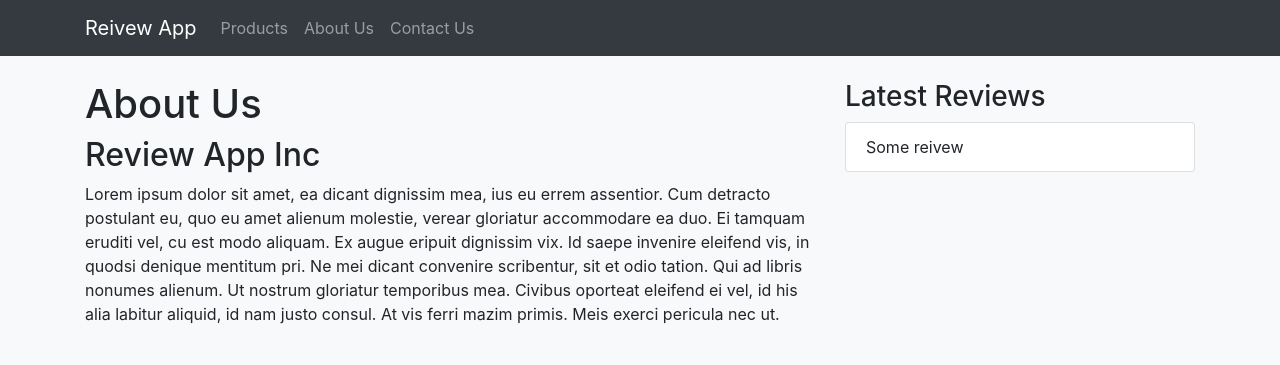
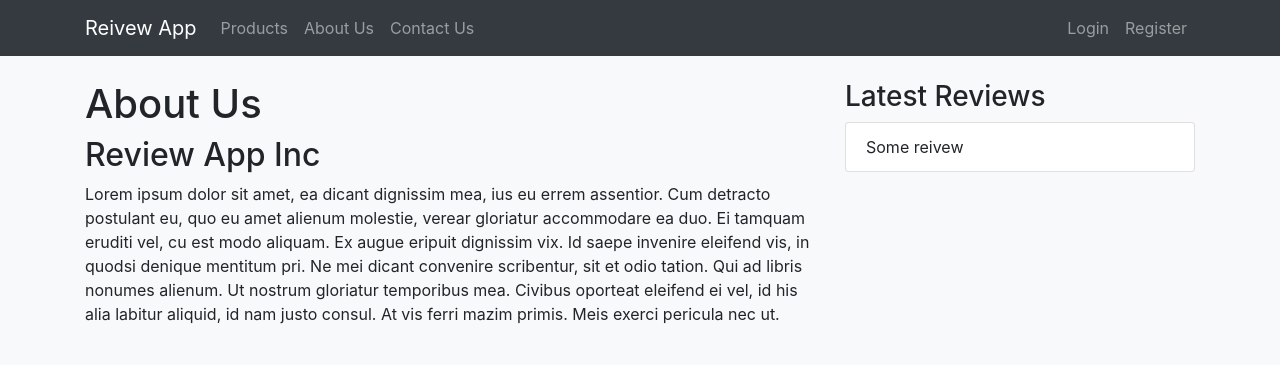
Before and after one commit to lukegreenwoodgit/lGreenwood, a Django app: page /about/ in a window 1280 px wide. Shown: the top 365 px of the page. Run offline with Django 3.2, Linux system fonts and the light colour scheme; some libraries are stand-ins or nearby versions.

Commit message:
Created login and register

```diff
--- a/reviewApp/reviewApp/settings.py
+++ b/reviewApp/reviewApp/settings.py
@@ -32,12 +32,14 @@ ALLOWED_HOSTS = []
 
 INSTALLED_APPS = [
     'reviews.apps.ReviewsConfig',
+    'users.apps.UsersConfig',
     'django.contrib.admin',
     'django.contrib.auth',
     'django.contrib.contenttypes',
     'django.contrib.sessions',
     'django.contrib.messages',
     'django.contrib.staticfiles',
+    'crispy_forms',
 ]
 
 MIDDLEWARE = [
@@ -119,3 +121,5 @@ USE_TZ = True
 # https://docs.djangoproject.com/en/2.2/howto/static-files/
 
 STATIC_URL = '/static/'
+
+CRISPY_TEMPLATE_PACK = 'bootstrap4'
--- a/reviewApp/reviewApp/urls.py
+++ b/reviewApp/reviewApp/urls.py
@@ -1,23 +1,26 @@
 """reviewApp URL Configuration
 
 The `urlpatterns` list routes URLs to views. For more information please see:
-    https://docs.djangoproject.com/en/2.2/topics/http/urls/
+	https://docs.djangoproject.com/en/2.2/topics/http/urls/
 Examples:
 Function views
-    1. Add an import:  from my_app import views
-    2. Add a URL to urlpatterns:  path('', views.home, name='home')
+	1. Add an import:  from my_app import views
+	2. Add a URL to urlpatterns:  path('', views.home, name='home')
 Class-based views
-    1. Add an import:  from other_app.views import Home
-    2. Add a URL to urlpatterns:  path('', Home.as_view(), name='home')
+	1. Add an import:  from other_app.views import Home
+	2. Add a URL to urlpatterns:  path('', Home.as_view(), name='home')
 Including another URLconf
-    1. Import the include() function: from django.urls import include, path
-    2. Add a URL to urlpatterns:  path('blog/', include('blog.urls'))
+	1. Import the include() function: from django.urls import include, path
+	2. Add a URL to urlpatterns:  path('blog/', include('blog.urls'))
 """
 from django.contrib import admin
 from django.urls import path, include
+from django.contrib.auth import views as auth_views
 
 urlpatterns = [
-    path('admin/', admin.site.urls),
-    path('reviews/', include('reviews.urls')),
-    path('', include('reviews.urls')),
+	path('admin/', admin.site.urls),
+	path('reviews/', include('reviews.urls')),
+	path('', include('reviews.urls')),
+	path('login/', auth_views.LoginView.as_view(template_name='users/login.html'), name='login'),
+	path('logout/', auth_views.LogoutView.as_view(template_name='users/logout.html'), name='logout'),
 ]
--- a/reviewApp/reviews/templates/reviews/base.html
+++ b/reviewApp/reviews/templates/reviews/base.html
@@ -21,7 +21,7 @@
 					<span class="navbar-toggler-icon"></span>
 				</button>
 				<div class="collapse navbar-collapse" id="navbarNav">
-					<ul class="navbar-nav">
+					<ul class="navbar-nav mr-auto">
 						<li class="nav-item">
 							<a class="nav-link" href="{% url 'reviews-products' %}">Products</a>
 						</li>
@@ -32,6 +32,15 @@
 							<a class="nav-link" href="{% url 'reviews-contact' %}">Contact Us</a>
 						</li>
 					</ul>
+
+					<ul class="navbar-nav">
+						<li class="nav-item">
+							<a class="nav-link" href="{% url 'login' %}">Login</a>
+						</li>
+						<li class="nav-item">
+							<a class="nav-link" href="{% url 'register' %}">Register</a>
+						</li>
+					</ul>
 				</div>
 			</div>
 		</nav>
@@ -40,6 +49,12 @@
 			<div class="container py-4">
 				<div class="row">
 					<div class="col-md-8">
+						{% if messages %}
+							{% for message in messages %}
+								<div class="alert alert-{{message.tags}}">{{message}}</div>
+							{% endfor %}
+						{% endif %}
+
 						{% block content %}{% endblock %}
 					</div>
 					<div class="col-md-4">
--- a/reviewApp/reviews/urls.py
+++ b/reviewApp/reviews/urls.py
@@ -1,5 +1,6 @@
 from django.urls import path
 from . import views
+from users import views as user_views
 
 
 urlpatterns = [
@@ -7,4 +8,5 @@ urlpatterns = [
 	path('products/', views.products, name='reviews-products'),
 	path('about/', views.about, name='reviews-about'),
 	path('contact/', views.contact, name='reviews-contact'),
+	path('register/', user_views.register, name='register'),
 ]
```
